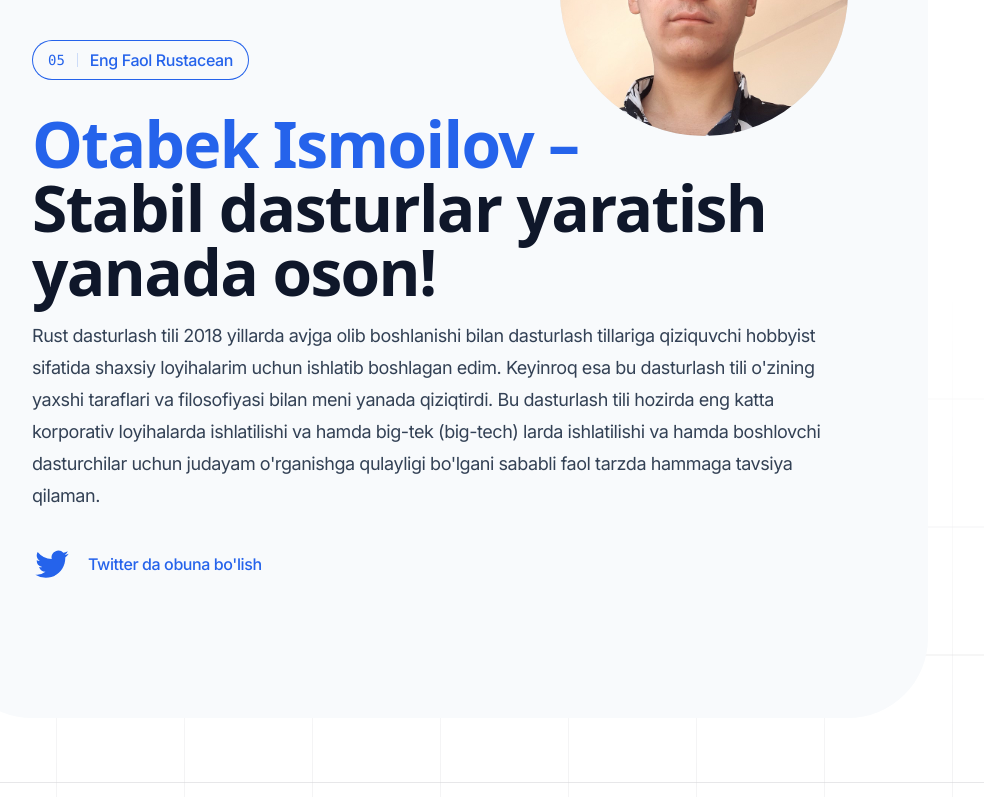
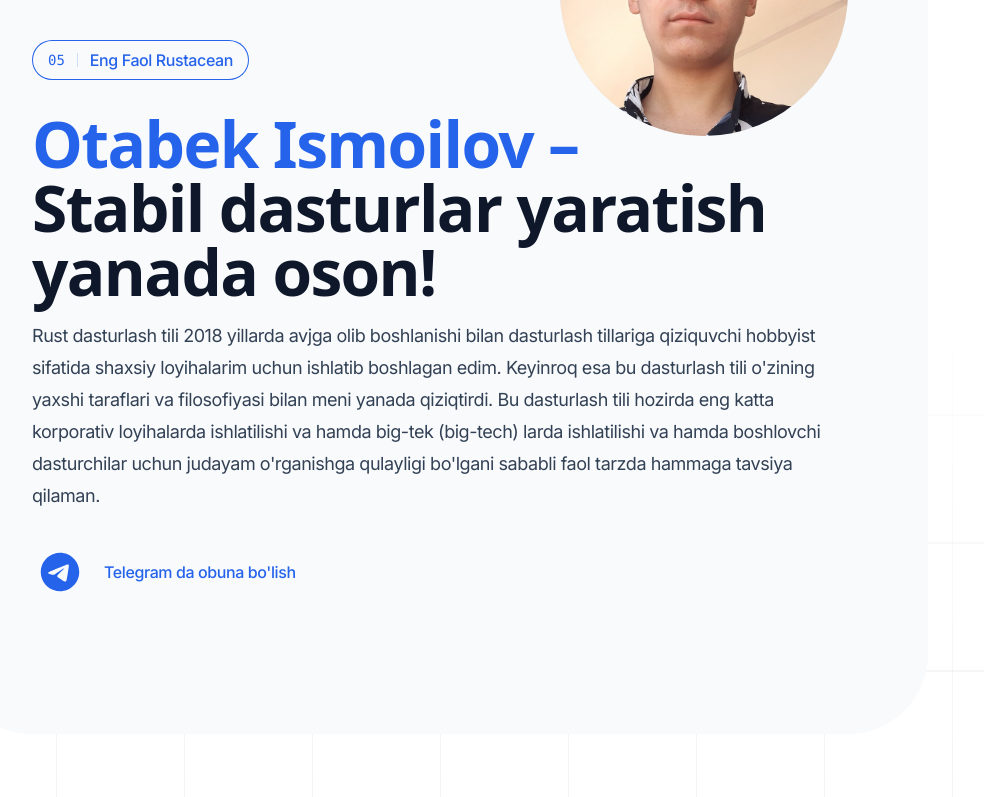
Before and after one commit to rust-lang-uz/website, a Next.js app: page / in a window 1280 px wide. Shown: the part 5921-6718 px from the top of the page, without its empty margins (200-1184 px from the left). Built offline with nearby package versions, Linux system fonts and the light colour scheme; a web font is replaced by a local one.

Commit message:
updating contributor social link

```diff
--- a/src/components/Contributor.jsx
+++ b/src/components/Contributor.jsx
@@ -3,7 +3,7 @@ import Link from 'next/link'
 
 import { GridPattern } from '@/components/GridPattern'
 import { SectionHeading } from '@/components/SectionHeading'
-import authorImage from '@/images/avatars/author.jpg'
+import authorImage from '@/images/avatars/contributor.jpg'
 
 function TwitterIcon(props) {
   return (
@@ -11,6 +11,14 @@ function TwitterIcon(props) {
       <path d="M13.817 33.753c12.579 0 19.459-10.422 19.459-19.458 0-.297 0-.592-.02-.884a13.913 13.913 0 0 0 3.411-3.543 13.65 13.65 0 0 1-3.928 1.077 6.864 6.864 0 0 0 3.007-3.784 13.707 13.707 0 0 1-4.342 1.66 6.845 6.845 0 0 0-11.655 6.239A19.417 19.417 0 0 1 5.654 7.915a6.843 6.843 0 0 0 2.117 9.128 6.786 6.786 0 0 1-3.104-.853v.086a6.842 6.842 0 0 0 5.487 6.704 6.825 6.825 0 0 1-3.088.116 6.847 6.847 0 0 0 6.39 4.75A13.721 13.721 0 0 1 3.334 30.68a19.36 19.36 0 0 0 10.483 3.066" />
     </svg>
   )
+}
+
+function TelegramIcon(props) {
+    return (
+        <svg aria-hidden="true" viewBox="0 0 64 64" {...props}>
+            <path d="M32,10c12.15,0,22,9.85,22,22s-9.85,22-22,22s-22-9.85-22-22S19.85,10,32,10z M39.589,40.968	c0.404-1.241,2.301-13.615,2.534-16.054c0.071-0.738-0.163-1.229-0.619-1.449c-0.553-0.265-1.371-0.133-2.322,0.21	c-1.303,0.47-17.958,7.541-18.92,7.951c-0.912,0.388-1.775,0.81-1.775,1.423c0,0.431,0.256,0.673,0.96,0.924	c0.732,0.261,2.577,0.82,3.668,1.121c1.05,0.29,2.243,0.038,2.913-0.378c0.709-0.441,8.901-5.921,9.488-6.402	c0.587-0.48,1.056,0.135,0.576,0.616c-0.48,0.48-6.102,5.937-6.844,6.693c-0.901,0.917-0.262,1.868,0.343,2.249	c0.689,0.435,5.649,3.761,6.396,4.295c0.747,0.534,1.504,0.776,2.198,0.776C38.879,42.942,39.244,42.028,39.589,40.968z" />
+        </svg>
+    )
 }
 
 export function Contributor() {
@@ -54,11 +62,11 @@ export function Contributor() {
             </p>
             <p className="mt-8">
               <Link
-                href="https://twitter.com/yurionterminal"
+                href="https://t.me/Otabek_Ismoilov"
                 className="inline-flex items-center text-base font-medium tracking-tight text-blue-600"
               >
-                <TwitterIcon className="h-10 w-10 fill-current" />
-                <span className="ml-4">Twitter da obuna bo'lish</span>
+                <TelegramIcon className="h-14 w-14 fill-current" />
+                <span className="ml-4">Telegram da obuna bo'lish</span>
               </Link>
             </p>
           </div>
```
Also changed, not shown: src/images/avatars/contributor.jpg (renamed from src/images/avatars/author.jpg).
